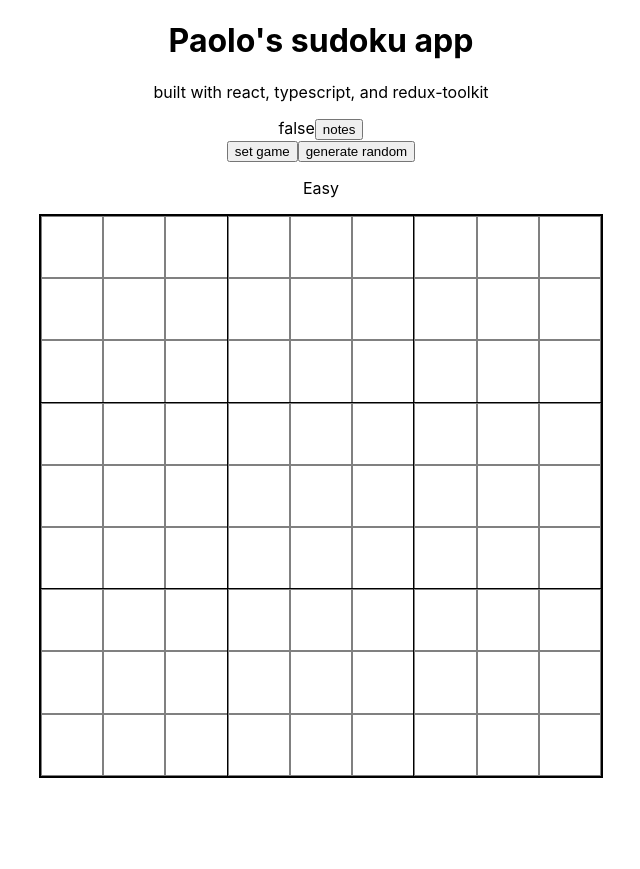
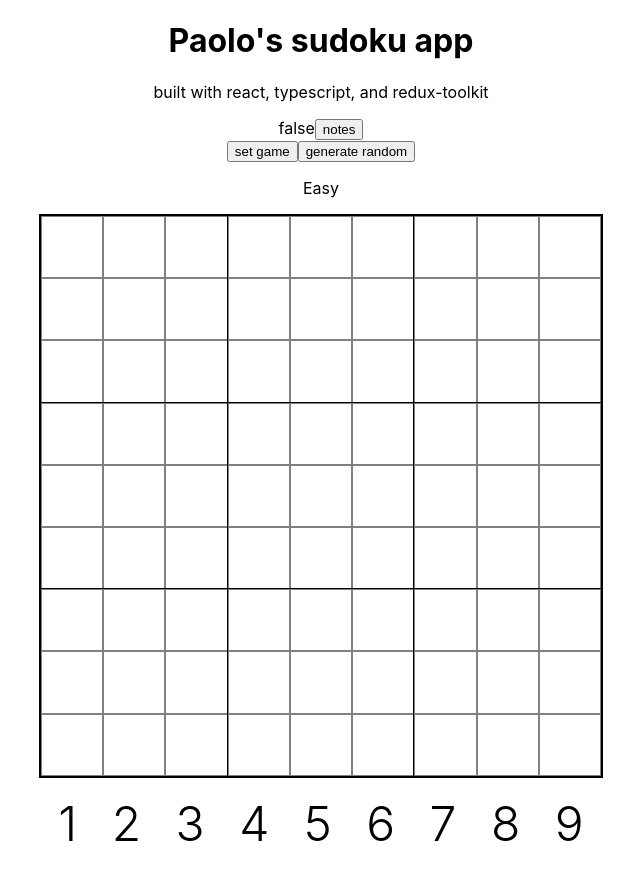
Before and after one commit to pdebuque/sudoku, a React (Create React App) app: page / in a window 1280 px wide. Shown: the whole page, without its empty margins (319-959 px from the left). Before the commit the page ends 800 px from the top, so only its background shows below. Built offline with nearby package versions, Linux system fonts and the light colour scheme.

Commit message:
created status board

```diff
--- a/src/App.css
+++ b/src/App.css
@@ -96,3 +96,15 @@ input[type="number"]::-webkit-outer-spin-button {
   background-color:rgb(241, 241, 241);
   cursor: pointer;
 }
+
+.status-board {
+  display: flex;
+  justify-content: space-around;
+  width: var(--board-size);
+  margin: 1em auto;
+}
+
+.status-board p {
+  font-size: 3em;
+  margin: 0
+}
--- a/src/App.tsx
+++ b/src/App.tsx
@@ -15,7 +15,8 @@ import Header from './components/Header'
 import { BoardInt, blankGame } from './model'
 import type { Game } from './model'
 import { games } from './games/easy';
-import { setNotesFalse } from './redux/reducers/user.reducer';
+import { setNotesFalse, setNotesTrue } from './redux/reducers/user.reducer';
+import StatusBoard from './components/StatusBoard';
 // import { populateGame } from './modules/gameFunctions';
 
 
@@ -26,19 +27,27 @@ function App() {
   const dispatch = useAppDispatch()
 
   // escape key listener to exit notes mode
+  // space key listener to enter notes mode
   useEffect(() => {
     const handleEscape = (e: KeyboardEvent) => {
       if (e.code === 'Escape') {
         dispatch(setNotesFalse())
       }
     }
+    const handleSpace = (e:KeyboardEvent) =>{
+      if (e.code ==='Space') {
+        dispatch(setNotesTrue())
+      }
+    }
+
     document.addEventListener('keydown', handleEscape);
+    document.addEventListener('keydown', handleSpace)
 
     return () => document.removeEventListener('keydown', handleEscape)
   })
 
   const handleClick = () => {
-    dispatch(setGame(games[0]))
+    dispatch(setGame(games[1]))
   }
 
   const handleRandom = () => {
@@ -69,6 +78,7 @@ function App() {
       {complete && <div>puzzle complete!</div>}
       <p>{game.difficulty}</p>
       <FullBoard currentGame={game} />
+      <StatusBoard />
     </div>
   );
 }
--- a/src/components/NumberSelect.tsx
+++ b/src/components/NumberSelect.tsx
@@ -38,20 +38,28 @@ const NumberSelect: React.FC<Props> = (props) => {
 
   const numbers = [1, 2, 3, 4, 5, 6, 7, 8, 9]
 
-  // escape key handler
+  // escape key handler, num keys handler
   useEffect(() => {
     const handleEscape = (e: KeyboardEvent) => {
       if (e.code === 'Escape') {
         setMenuOpen(false)
       }
     }
+
+    const handleNum = (e: KeyboardEvent) => {
+      // console.log('key pressed', e.code)
+      switch (e.code) {
+        case 'Digit1': console.log('1');
+      }
+    }
     document.addEventListener('keydown', handleEscape);
+    document.addEventListener('keydown', handleNum)
 
     return () => document.removeEventListener('keydown', handleEscape)
   }, [])
 
   const addNote = (num: number) => {
-    dispatch(updateNotes({squareId: square.id, note: num}))
+    dispatch(updateNotes({ squareId: square.id, note: num }))
   }
 
   return (
--- a/src/components/SquareNotes.tsx
+++ b/src/components/SquareNotes.tsx
@@ -14,9 +14,9 @@ const SquareNotes: React.FC<Props> = (props) => {
 
   return (
     <div className='square-notes'>
-      {numbers.map(number => {
+      {numbers.map((number,i) => {
         return (
-          <p className={notes.includes(number) ? '' : 'hidden'}>{number}</p>
+          <p key = {i} className={notes.includes(number) ? '' : 'hidden'}>{number}</p>
         )
       })
       }
--- /dev/null
+++ b/src/components/StatusBoard.tsx
@@ -0,0 +1,38 @@
+import React from 'react'
+import { useAppSelector } from '../hooks'
+
+const StatusBoard = () => {
+
+  const { game } = useAppSelector(state => state.game);
+
+  // board flattened and only containing square values and correctness
+  const flatBoardDist = game.board.flat().map(square => { return { value: square.value, correct: square.correct } });
+
+  const checkNumberComplete = (num: number) => {
+    const numSquares = flatBoardDist.filter(square => square.value === num);
+    const numSquaresTrue = numSquares.map(square => square.correct)
+
+    if (numSquares.length === 9 && !numSquaresTrue.includes(false)) return true
+    else return false
+  }
+
+  const numbers = [1, 2, 3, 4, 5, 6, 7, 8, 9]
+
+  return (
+    <div className='status-board'>
+      {numbers.map((number, i) => {
+        return (
+          <div key={i}>
+            <p key={i} style={{
+              color: checkNumberComplete(number) ? 'grey' : 'black',
+              fontWeight: checkNumberComplete(number) ? 100 : 300
+
+            }}>{number}</p>
+          </div>
+        )
+      })}
+    </div>
+  )
+}
+
+export default StatusBoard
--- a/src/redux/reducers/game.reducer.ts
+++ b/src/redux/reducers/game.reducer.ts
@@ -114,15 +114,15 @@ const gameSlice = createSlice({
       else console.log('puzzle not complete')
     },
     // action: square id, note number
-    updateNotes(state, action: PayloadAction<{squareId: number, note: number}>) {
+    updateNotes(state, action: PayloadAction<{ squareId: number, note: number }>) {
       const {
         squareId,
         note
       } = action.payload;
 
       const flatBoard = state.game.board.flat();
-      const squareToChange = flatBoard.filter(el=>el.id===squareId)[0];
-      if (squareToChange.notes.includes(note)) squareToChange.notes = squareToChange.notes.filter(num=>num!==note);
+      const squareToChange = flatBoard.filter(el => el.id === squareId)[0];
+      if (squareToChange.notes.includes(note)) squareToChange.notes = squareToChange.notes.filter(num => num !== note);
       else squareToChange.notes.push(note)
     }
 
--- a/src/redux/reducers/user.reducer.ts
+++ b/src/redux/reducers/user.reducer.ts
@@ -25,10 +25,13 @@ const userSlice = createSlice({
     },
     setNotesFalse(state) {
       state.notesMode = false
+    },
+    setNotesTrue(state) {
+      state.notesMode = true
     }
   }
 })
 
-export const { incrementScore, toggleNotes, setNotesFalse } = userSlice.actions;
+export const { incrementScore, toggleNotes, setNotesFalse, setNotesTrue } = userSlice.actions;
 
 export default userSlice.reducer;
```
